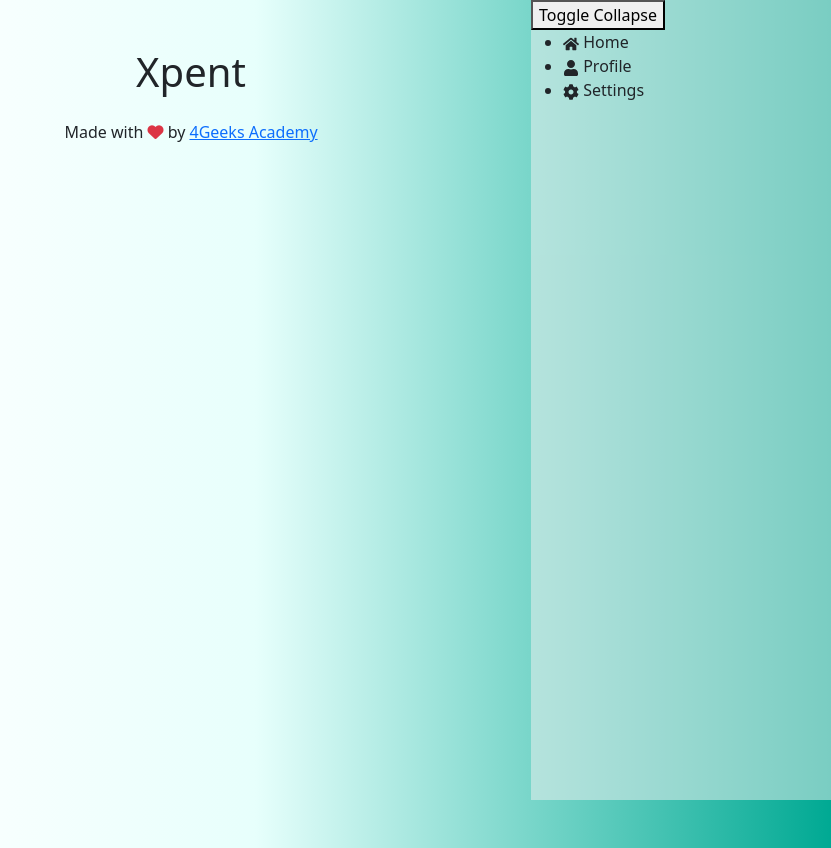
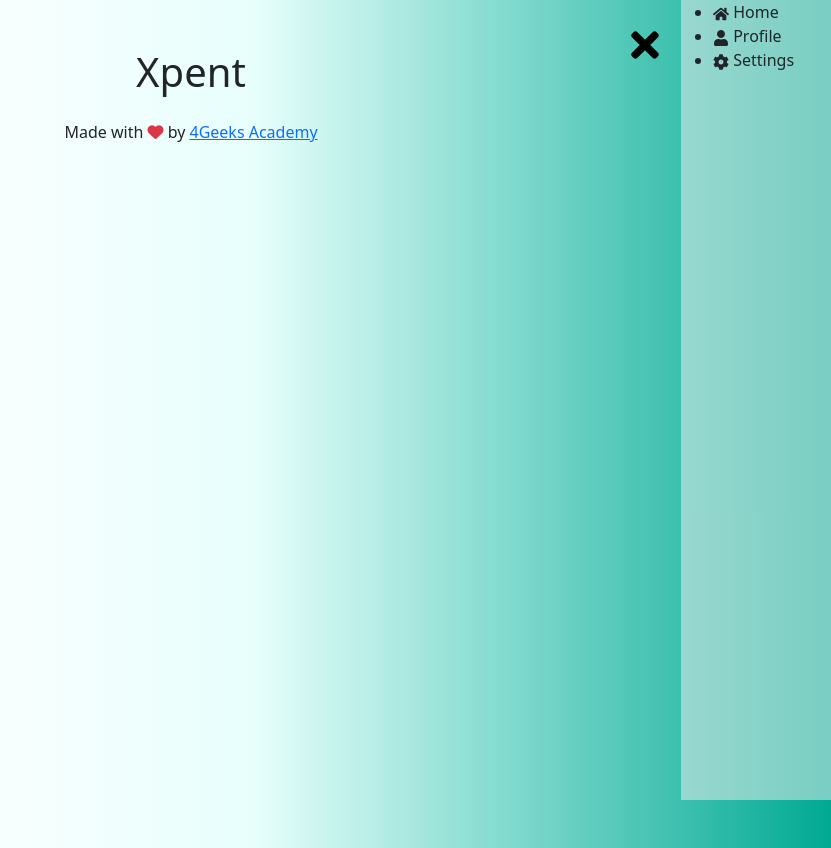
Before and after one commit to Nealxero/Xpent, a React app: page / in a window 1280 px wide. Shown: the whole page, without its empty margins (449-1280 px from the left). Built offline with nearby package versions, Linux system fonts and the light colour scheme; no server answers.

Commit message:
funcionamiento de sidebar hecho

```diff
--- a/src/front/js/component/navbar.js
+++ b/src/front/js/component/navbar.js
@@ -1,6 +1,6 @@
 import React from "react";
 import { useState } from "react";
-import { FaHome, FaUser, FaCog } from "react-icons/fa";
+import { FaHome, FaUser, FaCog, FaBars, FaTimes } from "react-icons/fa";
 import { Link } from "react-router-dom";
 import "../../styles/sidebar.css";
 
@@ -12,8 +12,11 @@ export const Navbar = () => {
   };
 
   return (
+    <div className="sidebar-container">
+      <button className={`collapse-button ${collapsed ? "collapsed" : "notCollapsed"}`} onClick={toggleCollapse}>
+        {collapsed ? <FaBars />:<FaTimes />  }
+      </button>
       <div className={`sidebar ${collapsed ? "collapsed" : ""}`}>
-      <button onClick={toggleCollapse}>Toggle Collapse</button>
         <ul>
           <li>
             <FaHome /> {collapsed ? null : "Home"}
@@ -27,5 +30,6 @@ export const Navbar = () => {
           {/* Add more sidebar items */}
         </ul>
       </div>
+    </div>
   );
 };
--- a/src/front/styles/sidebar.css
+++ b/src/front/styles/sidebar.css
@@ -1,21 +1,48 @@
+.sidebar-container {
+  display: flex;
+  position: fixed;
+  right: 0;
+  top: 0;
+}
+
+.collapse-button {
+  position: fixed;
+  top: 20px; /* Adjust the top position as needed */
+  right: 20px; /* Adjust the left position as needed */
+  z-index: 2;
+  background-color: transparent;
+  border: none;
+  cursor: pointer;
+  font-size: 40px;
+  color: #000000;
+  transition: transform 0.3s ease;
+  background-color: rgba(255, 255, 255, 0);
+  border-radius: 20%;
+}
+
+.collapse-button.collapsed {
+  transform: rotate(180deg); /* Adjust the distance the button slides with the sidebar */
+
+}
+.collapse-button.notCollapsed {
+  transform:translateX(-140px);
+  top:10px
+}
+
 .sidebar {
   position: fixed;
   right: 0;
   top: 0;
   height: 100vh;
-    width: 300px; /* Adjust the width as needed */
+  width: 150px; /* Adjust the width as needed */
   background-color: #f1f1f181; /* Set the background color */
+  transition: transform 0.3s ease;
+  transform: translateX(0%);
+  z-index: 1;
 }
 
 .sidebar.collapsed {
   width: 100px; /* Adjust the collapsed width as needed */
+  right: 0px; /* Adjust the right position to make it visible */
+  transform: translateX(100%);
 }
-
-  .sidebar.collapsed ul {
-
-  }
-
-  .sidebar.collapsed button::after {
-    content: '>';
-    /* Add any necessary styling for the collapsed button icon */
-  }
```
Lines whose indentation alone changed are shown as unchanged.
